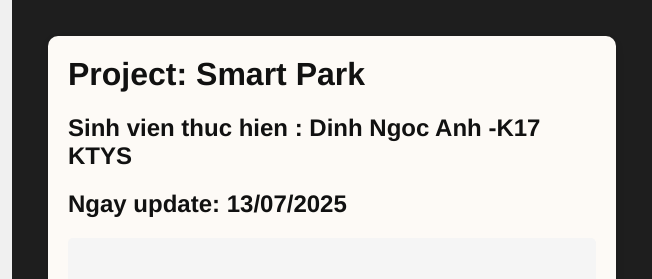
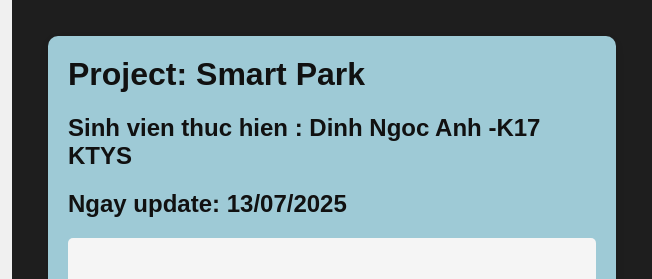
Before and after one commit to Ngocanh2005-Na/my-iot-code-viewer, a plain HTML site: page index.html in a window 1280 px wide. Shown: the top 279 px of the page, 628-1280 px from the left. Drawn offline with nearby package versions, Linux system fonts and the light colour scheme.

Commit message:
Update index.html

```diff
--- a/index.html
+++ b/index.html
@@ -35,15 +35,16 @@
   </style>
   <style>
   .code-box {
-    background-color: #fdfaf6; /* màu trắng sữa */
+    background-color: #9ecad6; /* màu trắng sữa */
     padding: 20px;
     border-radius: 10px;
     box-shadow: 0 4px 8px rgba(0, 0, 0, 0.1);
     margin: 20px;
-    font-family: 'Helvetica', Arial, sans-serif; /* THÊM FONT */
+    font-family: '', Arial, sans-serif; /* THÊM FONT */
   }
 
   .code-box h1, .code-box h2 {
+    position: Center;
     margin-top: 0;
     color: #111;
   }
```
